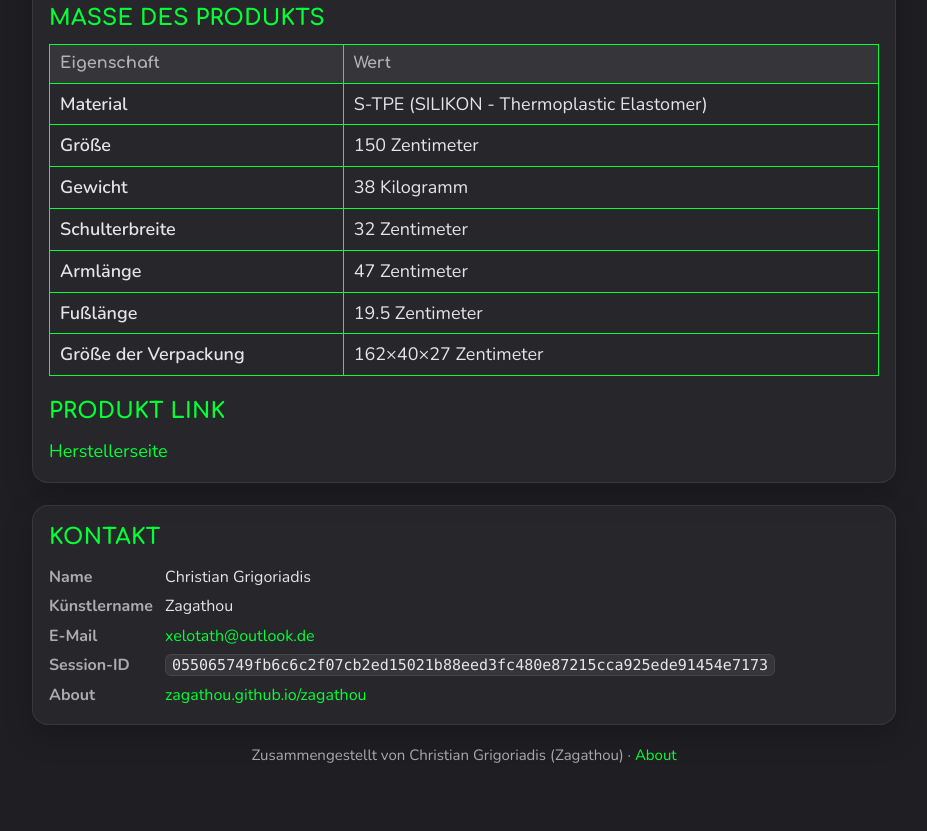
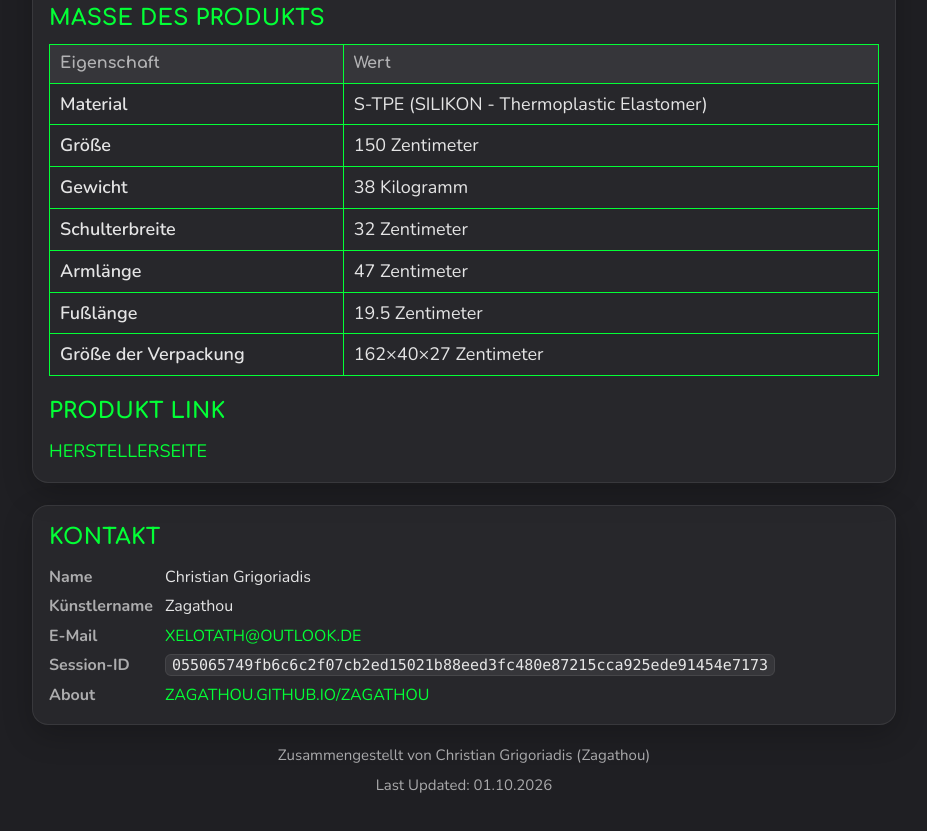
Before and after one commit to Zagathou/lovedoll, a plain HTML site: page index.html in a window 1280 px wide. Shown: the part 1149-1980 px from the top of the page, without its empty margins (176-1103 px from the left). Before the commit the page ends 1958 px from the top, so only its background shows below. Drawn offline with nearby package versions, Linux system fonts and the light colour scheme.

Commit message:
Remove duplicate About link, uppercase link texts, Last Updated 01.10.2026

```diff
--- a/index.html
+++ b/index.html
@@ -35,7 +35,7 @@
   "headline": "Lovedoll Sammlung",
   "description": "Lovedoll Sammlung von Zagathou: ausgewählte TPE-Modelle mit kurzer Beschreibung, Maßen und Link zur Herstellerseite. Erstes Modell: Piper Doll Ariel.",
   "inLanguage": "de",
-  "dateModified": "2026-09-30",
+  "dateModified": "2026-10-01",
   "isFamilyFriendly": false,
   "contentRating": "adult",
   "author": {
@@ -197,7 +197,7 @@
       </section>
       <section aria-labelledby="ariel-link">
         <h3 id="ariel-link">Produkt Link</h3>
-        <p class="url"><a href="https://www.neusexpuppe.com/flirty-fischernetz-struempfe-realdoll.html" target="_blank" rel="noopener nofollow">Herstellerseite</a></p>
+        <p class="url"><a href="https://www.neusexpuppe.com/flirty-fischernetz-struempfe-realdoll.html" target="_blank" rel="noopener nofollow">HERSTELLERSEITE</a></p>
       </section>
     </article>
   </main>
@@ -208,12 +208,13 @@
       <dl>
         <dt>Name</dt><dd>Christian Grigoriadis</dd>
         <dt>Künstlername</dt><dd>Zagathou</dd>
-        <dt>E-Mail</dt><dd><a href="mailto:xelotath@outlook.de">xelotath@outlook.de</a></dd>
+        <dt>E-Mail</dt><dd><a href="mailto:xelotath@outlook.de">XELOTATH@OUTLOOK.DE</a></dd>
         <dt>Session-ID</dt><dd><code class="sid">055065749fb6c6c2f07cb2ed15021b88eed3fc480e87215cca925ede91454e7173</code></dd>
-        <dt>About</dt><dd><a href="https://zagathou.github.io/zagathou/">zagathou.github.io/zagathou</a></dd>
+        <dt>About</dt><dd><a href="https://zagathou.github.io/zagathou/">ZAGATHOU.GITHUB.IO/ZAGATHOU</a></dd>
       </dl>
     </section>
-    <p>Zusammengestellt von Christian Grigoriadis (Zagathou) · <a href="https://zagathou.github.io/zagathou/">About</a></p>
+    <p>Zusammengestellt von Christian Grigoriadis (Zagathou)</p>
+    <p>Last Updated: 01.10.2026</p>
   </footer>
   </div>
 </body>
--- a/sitemap.xml
+++ b/sitemap.xml
@@ -2,10 +2,10 @@
 <urlset xmlns="http://www.sitemaps.org/schemas/sitemap/0.9">
   <url>
     <loc>https://zagathou.github.io/lovedoll/</loc>
-    <lastmod>2026-09-30</lastmod>
+    <lastmod>2026-10-01</lastmod>
   </url>
   <url>
     <loc>https://zagathou.github.io/lovedoll/llms.txt</loc>
-    <lastmod>2026-09-30</lastmod>
+    <lastmod>2026-10-01</lastmod>
   </url>
 </urlset>
```
Also changed, not shown: llms.txt, 1 other file.
